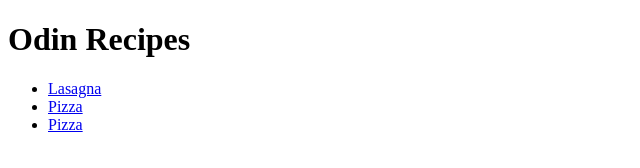
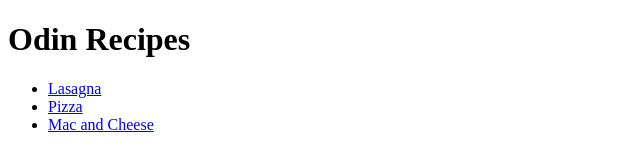
Before and after one commit to chiragsingla014/odin-recipes, a plain HTML site: page index.html in a window 1280 px wide. Shown: the full height of the page, 0-640 px from the left. Drawn offline with Linux system fonts and the light colour scheme.

Commit message:
fix typo of mac and cheese on index page

```diff
--- a/index.html
+++ b/index.html
@@ -10,7 +10,7 @@
     <ul>
         <li><a href = "recipes/lasagna.html">Lasagna</a></li>
         <li><a href = "recipes/pizza.html">Pizza</a></li>
-        <li><a href = "recipes/macncheese.html">Pizza</a></li>
+        <li><a href = "recipes/macncheese.html">Mac and Cheese</a></li>
     </ul>
 </body>
 </html>
```
